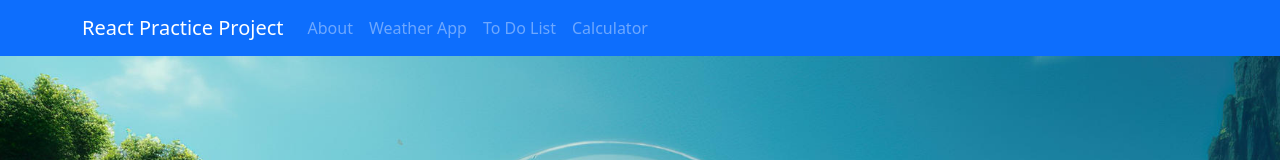
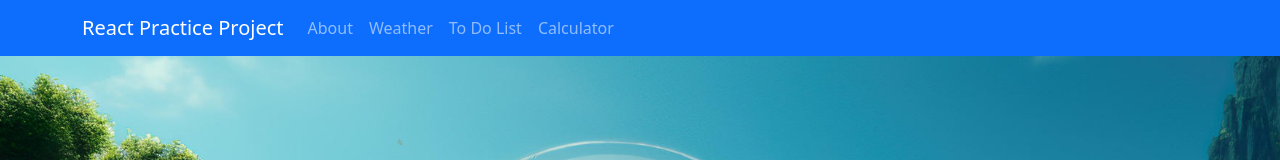
Before and after one commit to RaymondPham92/RaymondPham92.github.io, a React (Create React App) app in the folder weather_website/: page / in a window 1280 px wide. Shown: the top 160 px of the page. Built offline with nearby package versions, Linux system fonts and the light colour scheme.

Commit message:
fixed bug

```diff
--- a/weather_website/src/components/MyNavbar.jsx
+++ b/weather_website/src/components/MyNavbar.jsx
@@ -1,7 +1,6 @@
 import Container from 'react-bootstrap/Container';
 import Nav from 'react-bootstrap/Nav';
 import Navbar from 'react-bootstrap/Navbar';
-import {Link} from 'react-router-dom'
 
 function MyNavbar() {
   return (
@@ -9,10 +8,10 @@ function MyNavbar() {
         <Container style={{display: 'flex', flexDirection: 'row'}}>
           <Navbar.Brand href="/">React Practice Project</Navbar.Brand>
           <Nav className="me-auto">
-            <Nav.Link><Link to='/about'>About</Link></Nav.Link>
-            <Nav.Link><Link to='/weather'>Weather App</Link></Nav.Link>
-            <Nav.Link><Link to='/todo'>To Do List</Link></Nav.Link>
-            <Nav.Link><Link to='/calculator'>Calculator</Link></Nav.Link>
+            <Nav.Link href='/about'>About</Nav.Link>
+            <Nav.Link href='/weather'>Weather</Nav.Link>
+            <Nav.Link href='/todo'>To Do List</Nav.Link>
+            <Nav.Link href='calculator'>Calculator</Nav.Link>
           </Nav>
         </Container>
       </Navbar>
```
